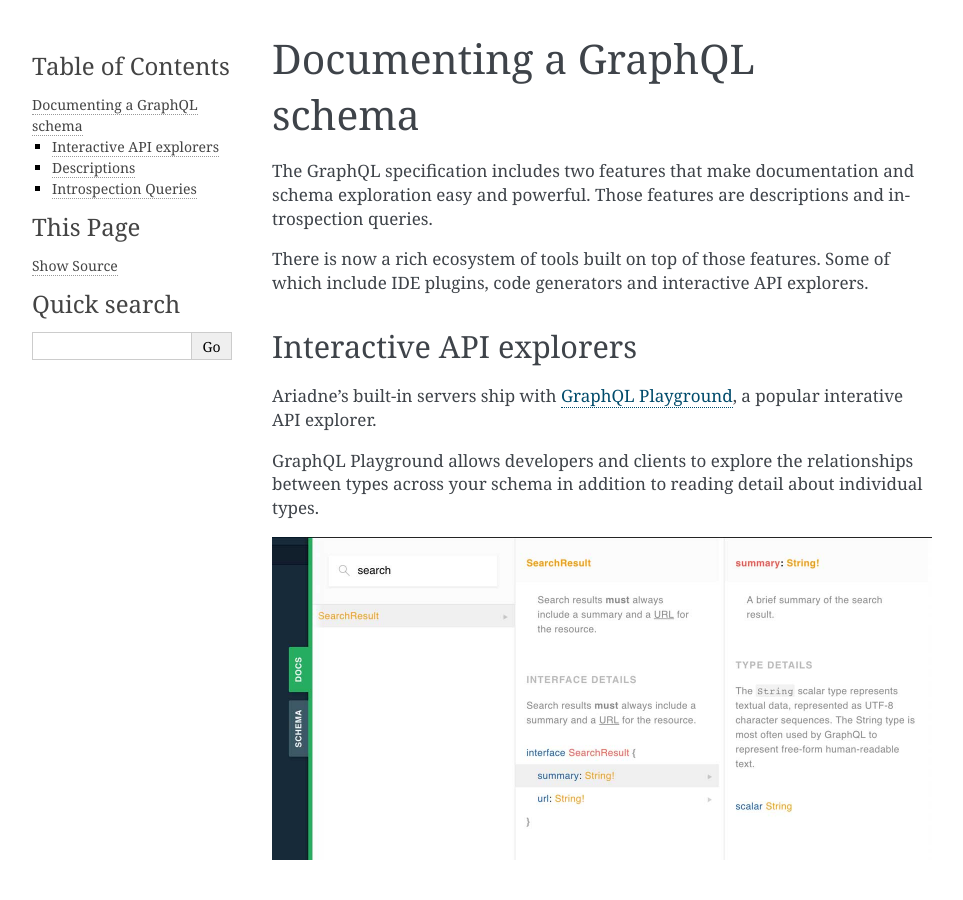
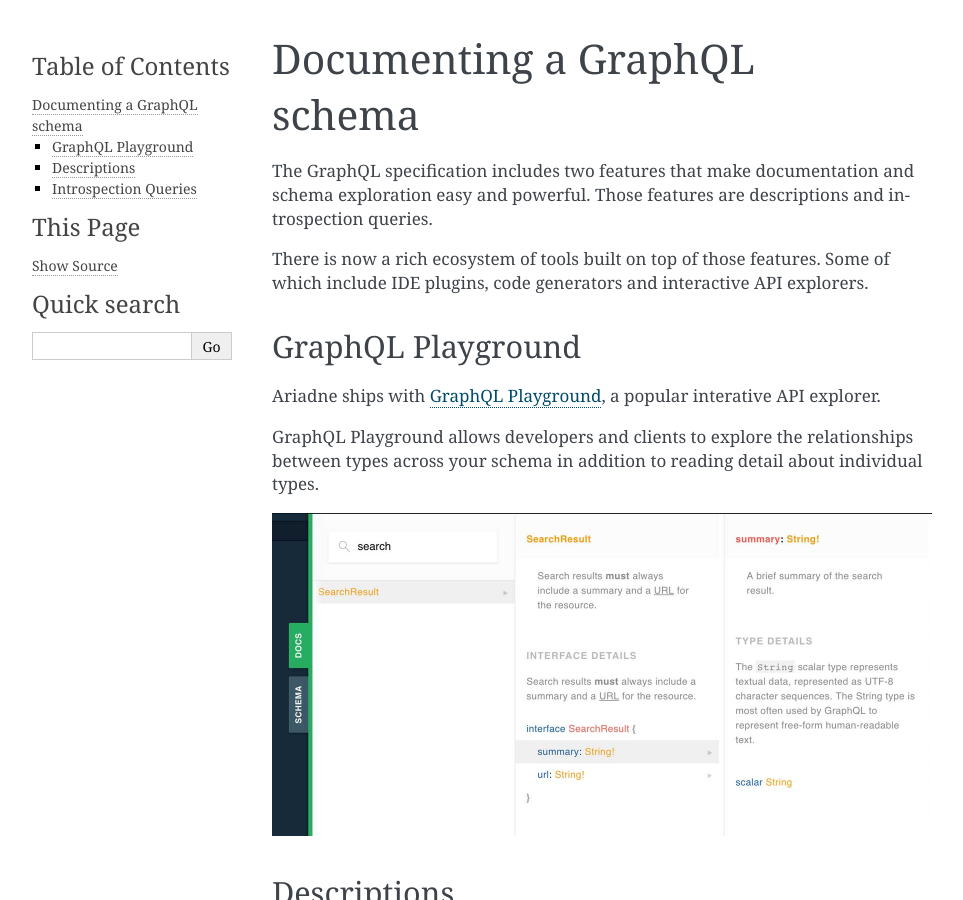
Before and after one commit to mirumee/ariadne, a Sphinx documentation site: the page built from docs/documenting-schema.rst, in a window 1280 px wide and 900 px high. Shown: the whole window, without its empty margins (148-1111 px from the left). Built offline with Sphinx 7.4.7, drawn with Linux system fonts in a browser that asks for light colours.

Commit message:
Resolve feedback from @rafalp

```diff
--- a/docs/documenting-schema.rst
+++ b/docs/documenting-schema.rst
@@ -8,10 +8,10 @@ The GraphQL specification includes two features that make documentation and sche
 There is now a rich ecosystem of tools built on top of those features.  Some of which include IDE plugins, code generators and interactive API explorers.
 
 
-Interactive API explorers
--------------------------
+GraphQL Playground
+------------------
 
-Ariadne's built-in servers ship with `GraphQL Playground <https://github.com/prisma/graphql-playground>`_, a popular interative API explorer.
+Ariadne ships with `GraphQL Playground <https://github.com/prisma/graphql-playground>`_, a popular interative API explorer.
 
 GraphQL Playground allows developers and clients to explore the relationships between types across your schema in addition to reading detail about individual types.
 
```
